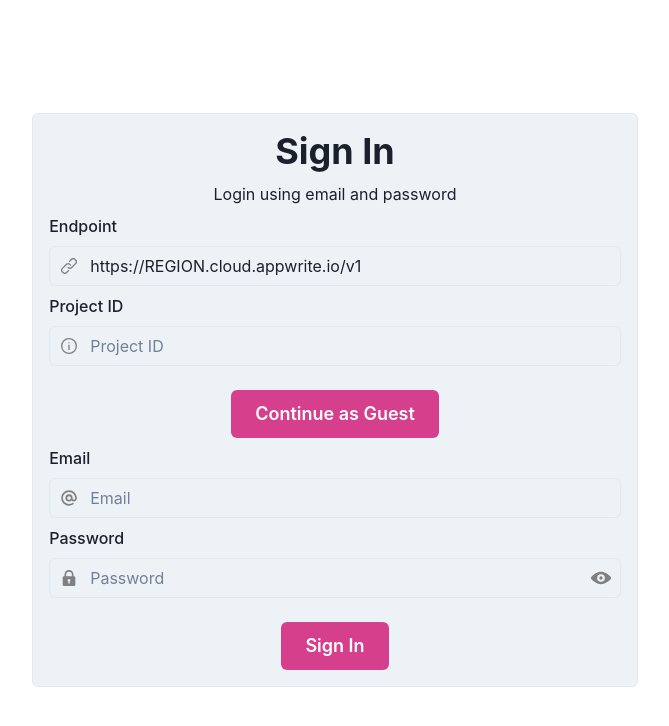
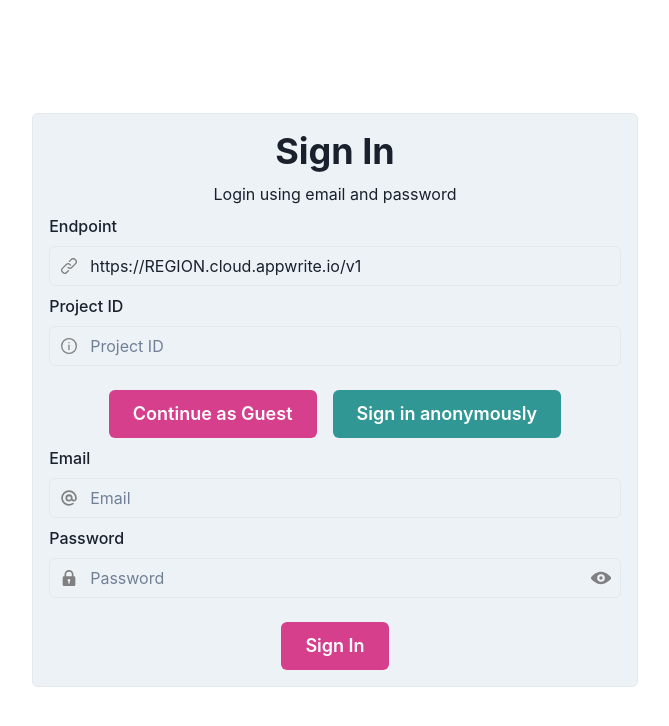
Before and after one commit to stnguyen90/appwrite-explorer, a React (Vite) app: page / in a window 1280 px wide. Shown: the top 726 px of the page, without its empty margins (305-974 px from the left). Built offline with nearby package versions, Linux system fonts and the light colour scheme; no server answers.

Commit message:
Add anonymous sign-in support to Login page
Co-authored-by: stnguyen90 <1477010+stnguyen90@users.noreply.github.com>

```diff
--- a/src/pages/Login.tsx
+++ b/src/pages/Login.tsx
@@ -15,6 +15,7 @@ import {
   FormErrorMessage,
   FormLabel,
   Heading,
+  HStack,
   IconButton,
   Input,
   InputGroup,
@@ -125,6 +126,41 @@ export const Login = (props: { client: Client }): ReactElement => {
     );
   };
 
+  const onSignInAnonymously = async (values: IFormInput) => {
+    const { endpoint, project } = values;
+
+    const { client } = props;
+
+    client.setEndpoint(endpoint);
+    client.setProject(project);
+
+    const account = new Account(client);
+
+    try {
+      await account.createAnonymousSession();
+      localStorage.setItem(LocalStorageKey.ENDPOINT, endpoint);
+      localStorage.setItem(LocalStorageKey.PROJECT, project);
+      queryClient.invalidateQueries(QueryKey.USER);
+      toast({
+        title: "Anonymous session created.",
+        description: "You are now signed in anonymously.",
+        status: "success",
+        duration: 3000,
+        isClosable: true,
+        position: "top",
+      });
+    } catch (error) {
+      toast({
+        title: "Error creating anonymous session.",
+        description: `${error}`,
+        status: "error",
+        duration: 9000,
+        isClosable: true,
+        position: "top",
+      });
+    }
+  };
+
   return (
     <Center minH="100vh" p={2}>
       <Container
@@ -177,18 +213,26 @@ export const Login = (props: { client: Client }): ReactElement => {
                 </InputGroup>
                 <FormErrorMessage>{errors.project?.message}</FormErrorMessage>
               </FormControl>
-              <Box>
+              <HStack spacing={4} marginTop={4}>
                 <Button
                   colorScheme="pink"
                   isLoading={isSubmitting}
                   type="submit"
                   size="lg"
-                  marginTop={4}
                   onClick={handleSubmit(onContinueAsGuest)}
                 >
                   Continue as Guest
                 </Button>
-              </Box>
+                <Button
+                  colorScheme="teal"
+                  isLoading={isSubmitting}
+                  type="submit"
+                  size="lg"
+                  onClick={handleSubmit(onSignInAnonymously)}
+                >
+                  Sign in anonymously
+                </Button>
+              </HStack>
               <FormControl isInvalid={!!errors.email}>
                 <FormLabel htmlFor="email">Email</FormLabel>
                 <InputGroup>
```
